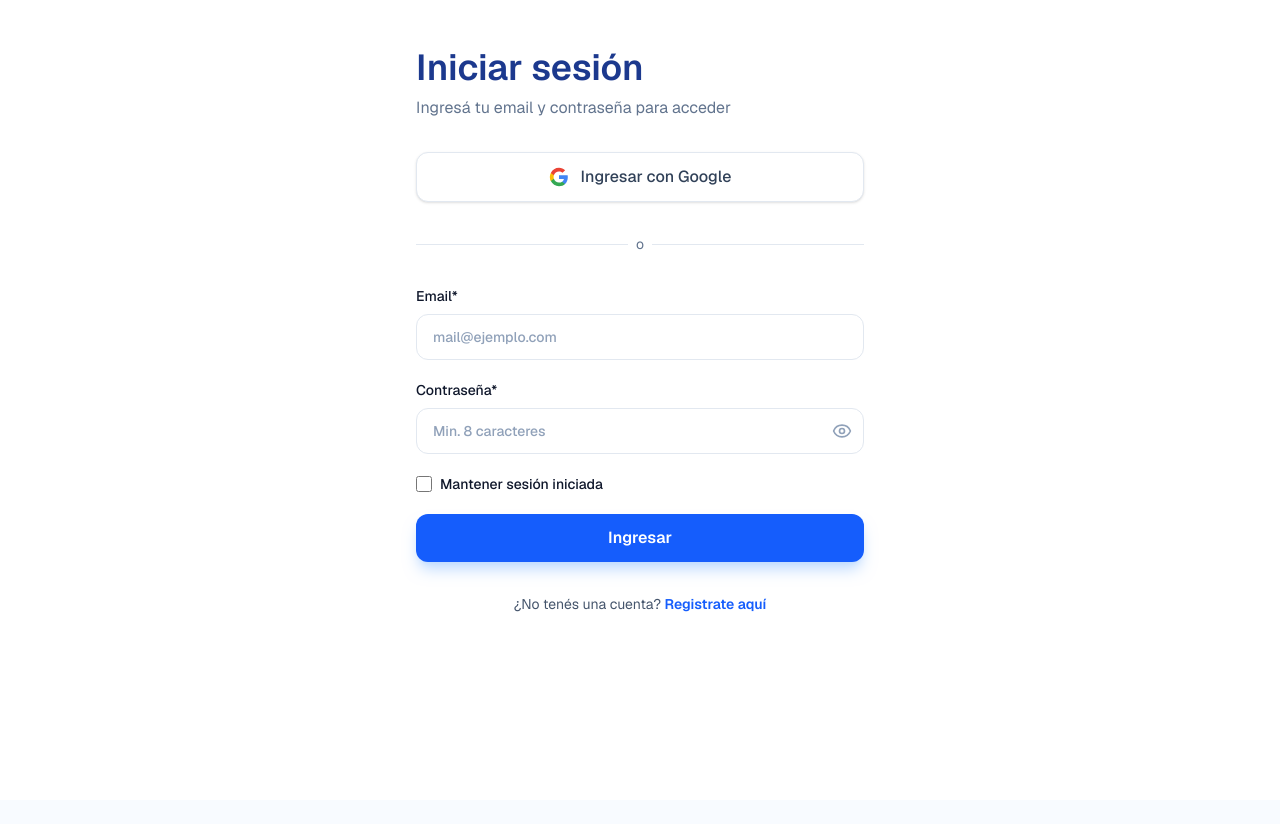
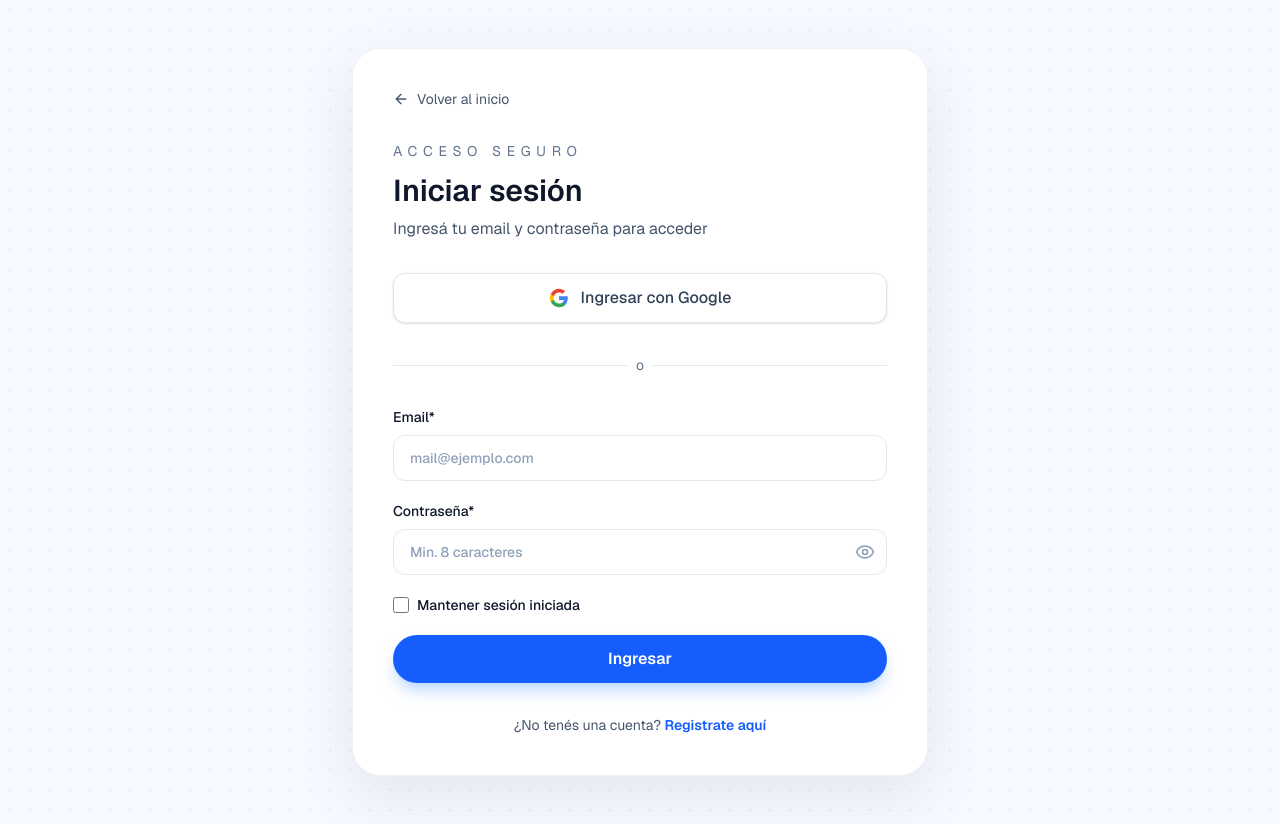
Before and after one commit to alexmnotfound/mrcap-app, a Next.js app: page /login in a window 1280 px wide. Before the commit the page ends 800 px from the top, so only its background shows below. Built offline with nearby package versions, Linux system fonts and the light colour scheme; no server answers.

Commit message:
refactored login

```diff
--- a/src/app/login/page.tsx
+++ b/src/app/login/page.tsx
@@ -3,7 +3,7 @@
 import { FormEvent, useState, useEffect } from "react";
 import Link from "next/link";
 import { useRouter } from "next/navigation";
-import { Loader2, Eye, EyeOff } from "lucide-react";
+import { ArrowLeft, Loader2, Eye, EyeOff } from "lucide-react";
 import { useAuth } from "@/context/auth-context";
 
 export default function LoginPage() {
@@ -40,12 +40,26 @@ export default function LoginPage() {
   };
 
   return (
-    <div className="relative min-h-screen overflow-hidden bg-white px-4 py-12">
-      <div className="relative z-10 mx-auto flex max-w-md items-center justify-center">
-        <div className="w-full space-y-8">
+    <div className="relative min-h-screen overflow-hidden bg-[#f6f9ff] px-4 py-12">
+      <div className="absolute inset-0 dot-grid opacity-60" />
+      <div className="relative z-10 mx-auto flex max-w-xl items-center justify-center">
+        <div className="card w-full space-y-8 p-8 lg:p-10">
+          <Link
+            href="/"
+            className="inline-flex items-center gap-2 text-sm text-slate-600 transition hover:text-slate-900"
+          >
+            <ArrowLeft className="h-4 w-4" />
+            Volver al inicio
+          </Link>
+
           <div>
-            <h1 className="text-4xl font-semibold text-blue-900">Iniciar sesión</h1>
-            <p className="mt-2 text-base text-slate-500">
+            <p className="text-sm uppercase tracking-[0.4em] text-slate-500">
+              Acceso seguro
+            </p>
+            <h1 className="mt-3 text-3xl font-semibold text-slate-900">
+              Iniciar sesión
+            </h1>
+            <p className="mt-2 text-slate-600">
               Ingresá tu email y contraseña para acceder
             </p>
           </div>
@@ -144,7 +158,7 @@ export default function LoginPage() {
             <button
               type="submit"
               disabled={loading}
-              className="flex w-full items-center justify-center gap-2 rounded-xl bg-blue-600 px-6 py-3 text-base font-semibold text-white shadow-lg shadow-blue-200 transition hover:bg-blue-500 disabled:cursor-not-allowed disabled:opacity-70"
+              className="flex w-full items-center justify-center gap-2 rounded-full bg-blue-600 px-6 py-3 text-base font-semibold text-white shadow-lg shadow-blue-200 transition hover:bg-blue-500 disabled:cursor-not-allowed disabled:opacity-70"
             >
               {loading ? (
                 <>
@@ -157,7 +171,7 @@ export default function LoginPage() {
             </button>
 
             {error && (
-              <p className="rounded-xl border border-red-200 bg-red-50 p-3 text-sm text-red-700">
+              <p className="rounded-2xl border border-red-200 bg-red-50 p-3 text-sm text-red-700">
                 {error}
               </p>
             )}
```
